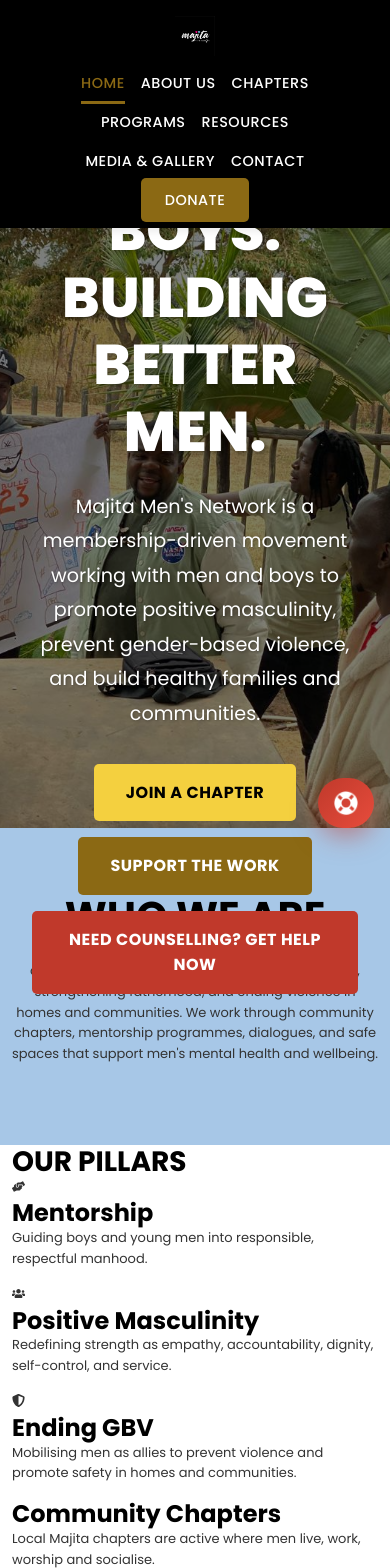
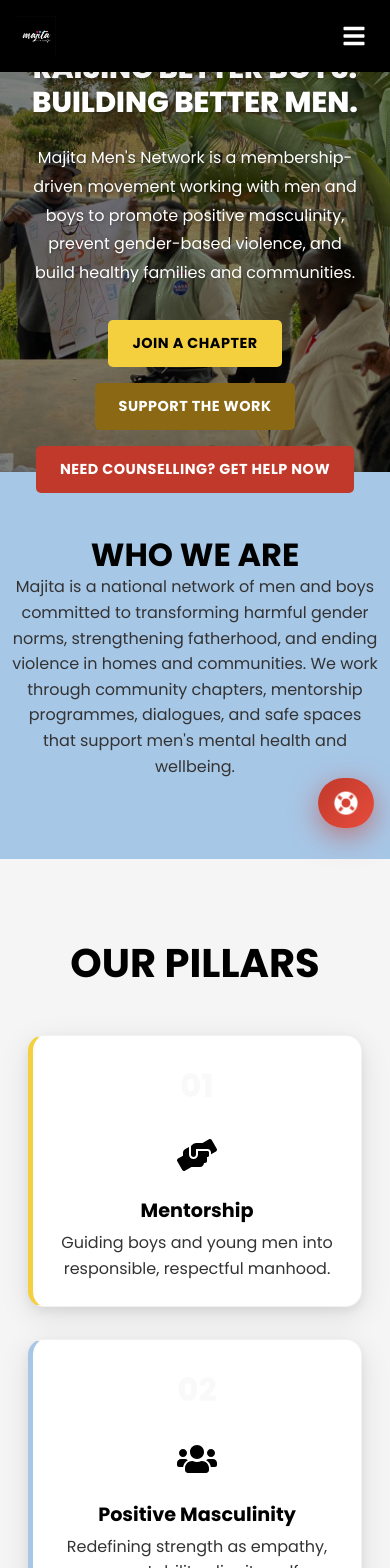
Before and after one commit to Leeroy-Brown01/majita_mens_network, a React (Vite) app: page / in a window 390 px wide. Shown: the top 1568 px of the page. Built offline with nearby package versions, Linux system fonts and the light colour scheme.

Commit message:
Added floating cards for Our pillars

```diff
--- a/src/components/Footer.css
+++ b/src/components/Footer.css
@@ -140,4 +140,51 @@
   .footer-social {
     justify-content: center;
   }
+
+  .footer {
+    padding: 2rem 0 1rem;
+  }
+
+  .footer-section h3 {
+    font-size: 1.2rem;
+  }
+
+  .footer-hashtags p {
+    font-size: 0.9rem;
+  }
 }
+
+@media screen and (max-width: 480px) {
+  .footer-container {
+    padding: 0 1rem;
+    gap: 1.5rem;
+  }
+
+  .footer-section h3 {
+    font-size: 1.1rem;
+    margin-bottom: 0.75rem;
+  }
+
+  .footer-section h4 {
+    font-size: 1rem;
+  }
+
+  .footer-section p {
+    font-size: 0.9rem;
+  }
+
+  .footer-social a {
+    width: 36px;
+    height: 36px;
+    font-size: 1.2rem;
+  }
+
+  .footer-emergency {
+    padding: 0.5rem;
+    font-size: 0.85rem;
+  }
+
+  .footer-bottom p {
+    font-size: 0.8rem;
+  }
+}
--- a/src/components/Navbar.css
+++ b/src/components/Navbar.css
@@ -92,6 +92,18 @@
   display: none;
 }
 
+/* Mobile Menu Button */
+.mobile-menu-btn {
+  display: none;
+  background: none;
+  border: none;
+  color: var(--color-white);
+  font-size: 1.5rem;
+  cursor: pointer;
+  padding: 0.5rem;
+  z-index: 1001;
+}
+
 @media screen and (max-width: 1024px) {
   .navbar-menu {
     gap: 1.5rem;
@@ -104,17 +116,72 @@
 
 @media screen and (max-width: 768px) {
   .navbar-container {
-    flex-direction: column;
-    gap: 1rem;
+    padding: 0 1rem;
+  }
+
+  .logo-image {
+    height: 50px;
+  }
+
+  .mobile-menu-btn {
+    display: flex;
+    align-items: center;
+    justify-content: center;
   }
 
   .navbar-menu {
-    flex-wrap: wrap;
-    justify-content: center;
-    gap: 1rem;
+    position: fixed;
+    top: 0;
+    left: -100%;
+    width: 80%;
+    max-width: 300px;
+    height: 100vh;
+    background-color: var(--color-black);
+    flex-direction: column;
+    justify-content: flex-start;
+    padding-top: 5rem;
+    gap: 0;
+    transition: left 0.3s ease;
+    box-shadow: 2px 0 10px rgba(0, 0, 0, 0.3);
   }
 
+  .navbar-menu.active {
+    left: 0;
+  }
+
+  .navbar-menu li {
+    width: 100%;
+  }
+
+  .navbar-link {
+    display: block;
+    padding: 1rem 2rem;
+    font-size: 1rem;
+    border-bottom: 1px solid rgba(255, 255, 255, 0.1);
+  }
+
+  .navbar-link::after {
+    display: none;
+  }
+
+  .navbar-link.active {
+    background-color: rgba(139, 105, 20, 0.2);
+    border-bottom: 1px solid rgba(255, 255, 255, 0.1);
+  }
+
+  .navbar-link[href="/donate"] {
+    margin: 1rem 2rem;
+    text-align: center;
+    border-radius: 5px;
+  }
+}
+
+@media screen and (max-width: 480px) {
   .logo-image {
     height: 40px;
   }
+
+  .navbar-menu {
+    width: 85%;
+  }
 }
--- a/src/components/Navbar.tsx
+++ b/src/components/Navbar.tsx
@@ -1,24 +1,40 @@
+import { useState } from 'react';
 import { Link, useLocation } from 'react-router-dom';
+import { FaBars, FaTimes } from 'react-icons/fa';
 import './Navbar.css';
 
 function Navbar() {
   const location = useLocation();
+  const [isMenuOpen, setIsMenuOpen] = useState(false);
+
+  const toggleMenu = () => {
+    setIsMenuOpen(!isMenuOpen);
+  };
+
+  const closeMenu = () => {
+    setIsMenuOpen(false);
+  };
 
   return (
     <nav className="navbar">
       <div className="navbar-container">
-        <Link to="/" className="navbar-logo">
+        <Link to="/" className="navbar-logo" onClick={closeMenu}>
           <img src="/images/branding/Majita_black_logo.jpg" alt="Majita Men's Network" className="logo-image" />
         </Link>
-        <ul className="navbar-menu">
-          <li><Link to="/" className={`navbar-link ${location.pathname === '/' ? 'active' : ''}`}>HOME</Link></li>
-          <li><Link to="/about" className={`navbar-link ${location.pathname === '/about' ? 'active' : ''}`}>ABOUT US</Link></li>
-          <li><Link to="/chapters" className={`navbar-link ${location.pathname === '/chapters' ? 'active' : ''}`}>CHAPTERS</Link></li>
-          <li><Link to="/programmes" className={`navbar-link ${location.pathname === '/programmes' ? 'active' : ''}`}>PROGRAMS</Link></li>
-          <li><Link to="/resources" className={`navbar-link ${location.pathname === '/resources' ? 'active' : ''}`}>RESOURCES</Link></li>
-          <li><Link to="/media" className={`navbar-link ${location.pathname === '/media' ? 'active' : ''}`}>MEDIA & GALLERY</Link></li>
-          <li><Link to="/contact" className={`navbar-link ${location.pathname === '/contact' ? 'active' : ''}`}>CONTACT</Link></li>
-          <li><Link to="/donate" className={`navbar-link ${location.pathname === '/donate' ? 'active' : ''}`}>DONATE</Link></li>
+
+        <button className="mobile-menu-btn" onClick={toggleMenu} aria-label="Toggle menu">
+          {isMenuOpen ? <FaTimes /> : <FaBars />}
+        </button>
+
+        <ul className={`navbar-menu ${isMenuOpen ? 'active' : ''}`}>
+          <li><Link to="/" className={`navbar-link ${location.pathname === '/' ? 'active' : ''}`} onClick={closeMenu}>HOME</Link></li>
+          <li><Link to="/about" className={`navbar-link ${location.pathname === '/about' ? 'active' : ''}`} onClick={closeMenu}>ABOUT US</Link></li>
+          <li><Link to="/chapters" className={`navbar-link ${location.pathname === '/chapters' ? 'active' : ''}`} onClick={closeMenu}>CHAPTERS</Link></li>
+          <li><Link to="/programmes" className={`navbar-link ${location.pathname === '/programmes' ? 'active' : ''}`} onClick={closeMenu}>PROGRAMS</Link></li>
+          <li><Link to="/resources" className={`navbar-link ${location.pathname === '/resources' ? 'active' : ''}`} onClick={closeMenu}>RESOURCES</Link></li>
+          <li><Link to="/media" className={`navbar-link ${location.pathname === '/media' ? 'active' : ''}`} onClick={closeMenu}>MEDIA & GALLERY</Link></li>
+          <li><Link to="/contact" className={`navbar-link ${location.pathname === '/contact' ? 'active' : ''}`} onClick={closeMenu}>CONTACT</Link></li>
+          <li><Link to="/donate" className={`navbar-link ${location.pathname === '/donate' ? 'active' : ''}`} onClick={closeMenu}>DONATE</Link></li>
         </ul>
       </div>
     </nav>
--- a/src/pages/About.css
+++ b/src/pages/About.css
@@ -196,11 +196,63 @@
   }
 
   .about-story h2,
-  .about-values h2 {
+  .about-values h2,
+  .organizational-structure h2 {
     font-size: 2rem;
   }
 
-  .values-grid {
+  .values-grid,
+  .structure-grid {
     grid-template-columns: 1fr;
   }
+
+  .about-values,
+  .organizational-structure {
+    padding: 2rem 1.5rem;
+  }
 }
+
+@media screen and (max-width: 480px) {
+  .about-hero {
+    padding: 3rem 0;
+  }
+
+  .about-hero h1 {
+    font-size: 2rem;
+  }
+
+  .about-subtitle {
+    font-size: 1rem;
+  }
+
+  .about-content {
+    padding: 2rem 0;
+  }
+
+  .about-card {
+    padding: 1.5rem;
+  }
+
+  .about-card h2 {
+    font-size: 1.5rem;
+  }
+
+  .about-story h2,
+  .about-values h2,
+  .organizational-structure h2 {
+    font-size: 1.6rem;
+  }
+
+  .about-story p,
+  .about-card p {
+    font-size: 1rem;
+  }
+
+  .value-item {
+    padding: 1rem;
+  }
+
+  .structure-item {
+    padding: 1.5rem;
+  }
+}
--- a/src/pages/Chapters.css
+++ b/src/pages/Chapters.css
@@ -259,15 +259,67 @@
   }
 
   .chapters-intro h2,
-  .join-chapter h2 {
+  .current-chapters h2,
+  .join-chapter h2,
+  .start-chapter h2 {
     font-size: 2rem;
   }
 
-  .chapters-grid {
+  .chapters-grid,
+  .steps-grid {
     grid-template-columns: 1fr;
   }
 
   .chapter-card {
     padding: 1.5rem;
   }
+
+  .join-chapter,
+  .start-chapter {
+    padding: 2rem 1.5rem;
+  }
+
+  .chapter-activities {
+    flex-direction: column;
+    align-items: center;
+  }
 }
+
+@media screen and (max-width: 480px) {
+  .chapters-hero {
+    padding: 3rem 0;
+  }
+
+  .chapters-hero h1 {
+    font-size: 2rem;
+  }
+
+  .chapters-subtitle {
+    font-size: 1rem;
+  }
+
+  .chapters-content {
+    padding: 2rem 0;
+  }
+
+  .chapters-intro h2,
+  .current-chapters h2,
+  .join-chapter h2,
+  .start-chapter h2 {
+    font-size: 1.6rem;
+  }
+
+  .chapter-card h3 {
+    font-size: 1.4rem;
+  }
+
+  .step-item {
+    padding: 1.5rem;
+  }
+
+  .join-btn {
+    padding: 0.875rem 2rem;
+    font-size: 1rem;
+    width: 100%;
+  }
+}
--- a/src/pages/Contact.css
+++ b/src/pages/Contact.css
@@ -324,4 +324,65 @@
   .contact-form {
     padding: 1.5rem;
   }
+
+  .social-links-contact {
+    flex-direction: column;
+    align-items: flex-start;
+  }
 }
+
+@media screen and (max-width: 480px) {
+  .contact-hero {
+    padding: 3rem 0;
+  }
+
+  .contact-hero h1 {
+    font-size: 2rem;
+  }
+
+  .contact-subtitle {
+    font-size: 1rem;
+  }
+
+  .contact-content {
+    padding: 2rem 0;
+  }
+
+  .counselling-banner {
+    padding: 1.5rem;
+  }
+
+  .counselling-banner h2 {
+    font-size: 1.5rem;
+  }
+
+  .urgent-text {
+    font-size: 0.95rem;
+  }
+
+  .contact-info-section h2,
+  .contact-form-section h2 {
+    font-size: 1.5rem;
+  }
+
+  .contact-info-card {
+    padding: 1rem;
+  }
+
+  .contact-form {
+    padding: 1rem;
+  }
+
+  .submit-btn {
+    width: 100%;
+    padding: 1rem;
+  }
+
+  .emergency-helpline {
+    padding: 1rem;
+  }
+
+  .social-links-contact {
+    gap: 0.75rem;
+  }
+}
--- a/src/pages/Donate.css
+++ b/src/pages/Donate.css
@@ -406,7 +406,56 @@
     padding: 1.5rem;
   }
 
-  .ways-grid {
+  .ways-grid,
+  .payment-methods {
     grid-template-columns: 1fr;
   }
+
+  .payment-card {
+    padding: 1.5rem;
+  }
 }
+
+@media screen and (max-width: 480px) {
+  .donate-hero {
+    padding: 3rem 0;
+  }
+
+  .donate-hero h1 {
+    font-size: 2rem;
+  }
+
+  .donate-subtitle {
+    font-size: 1rem;
+  }
+
+  .donate-content {
+    padding: 2rem 0;
+  }
+
+  .donate-intro h2,
+  .other-ways h2 {
+    font-size: 1.6rem;
+  }
+
+  .donate-form-section h3 {
+    font-size: 1.4rem;
+  }
+
+  .donate-btn {
+    width: 100%;
+    padding: 1rem;
+  }
+
+  .whatsapp-card {
+    padding: 1.5rem;
+  }
+
+  .whatsapp-icon {
+    font-size: 2.5rem;
+  }
+
+  .way-card {
+    padding: 1.5rem;
+  }
+}
--- a/src/pages/Home.css
+++ b/src/pages/Home.css
@@ -118,10 +118,12 @@
   color: var(--color-black);
   font-size: 2.5rem;
   font-weight: 700;
-/* What We Do Section - White with Cards */
+}
+
+/* What We Do Section - With Floating Cards */
 .what-we-do-section {
-  background-color: var(--color-white);
-  padding: 4rem 0;
+  background-color: #f5f5f5;
+  padding: 5rem 0;
 }
 
 .section-title {
@@ -132,37 +134,75 @@
   color: var(--color-black);
 }
 
-.pillars-grid {
-  display: grid;
-  grid-template-columns: repeat(auto-fit, minmax(300px, 1fr));
+.pillars-list {
+  display: flex;
+  flex-direction: column;
   gap: 2rem;
-  margin-top: 2rem;
+  max-width: 850px;
+  margin: 2rem auto 0;
+  padding: 0 1rem;
 }
 
-.pillar-card {
-  background-color: var(--color-white);
-  border: 2px solid var(--color-baby-blue);
-  border-radius: 10px;
-  padding: 2.5rem 2rem;
-  text-align: center;
+.pillar-card-float {
+  display: flex;
+  align-items: center;
+  gap: 1.5rem;
+  background-color: #ffffff;
+  border-radius: 16px;
+  padding: 2rem 2.5rem;
+  box-shadow: 0 8px 30px rgba(0, 0, 0, 0.1), 0 4px 10px rgba(0, 0, 0, 0.06);
   transition: all 0.3s ease;
+  position: relative;
+  border: 1px solid rgba(0, 0, 0, 0.05);
+  border-left: 5px solid var(--color-yellow);
 }
 
-.pillar-card:hover {
-  transform: translateY(-5px);
-  box-shadow: 0 10px 30px rgba(167, 199, 231, 0.3);
-  border-color: var(--color-yellow);
+.pillar-card-float:hover {
+  transform: translateY(-8px) translateX(5px);
+  box-shadow: 0 20px 50px rgba(0, 0, 0, 0.18);
+}
+
+.pillar-card-float:nth-child(2) {
+  border-left-color: var(--color-baby-blue);
+}
+
+.pillar-card-float:nth-child(3) {
+  border-left-color: var(--color-brown);
+}
+
+.pillar-number {
+  font-size: 2.5rem;
+  font-weight: 800;
+  color: var(--color-light-gray);
+  opacity: 0.5;
+  min-width: 60px;
 }
 
 .pillar-icon {
-  font-size: 3.5rem;
+  font-size: 2.5rem;
   color: var(--color-black);
-  margin-bottom: 1.5rem;
+  min-width: 60px;
+  display: flex;
+  align-items: center;
+  justify-content: center;
 }
 
-.pillar-card h3 {
+.pillar-content {
+  flex: 1;
+}
+
+.pillar-content h3 {
   color: var(--color-black);
-  line-height: 1.7;
+  font-size: 1.4rem;
+  font-weight: 700;
+  margin-bottom: 0.5rem;
+}
+
+.pillar-content p {
+  color: var(--color-dark-gray);
+  font-size: 1rem;
+  line-height: 1.6;
+  margin: 0;
 }
 
 /* Featured Sections */
@@ -214,14 +254,6 @@
 
 .featured-link:hover {
   color: var(--color-black);
-}
-
-/* What We Do Title Section - Blue */
-
-.pillar-card p {
-  color: var(--color-dark-gray);
-  font-size: 1rem;
-  line-height: 1.7;
 }
 
 /* What We Do Title Section - Blue */
@@ -287,8 +319,12 @@
     font-size: 1rem;
   }
 
-  .pillars-grid {
-    grid-template-columns: 1fr;
+  .pillars-list {
+    padding: 0 1rem;
+  }
+
+  .pillar-card-float {
+    padding: 1.5rem;
   }
 
   .info-banner {
@@ -302,15 +338,43 @@
   }
 
   .hero-content h1 {
+    font-size: 1.8rem;
+  }
+
+  .hero-content p {
+    font-size: 1rem;
+  }
+
+  .hero-btn {
+    padding: 0.75rem 1.5rem;
+    font-size: 0.9rem;
+  }
+
+  .pillar-card-float {
+    flex-direction: column;
+    text-align: center;
+    padding: 1.5rem;
+  }
+
+  .pillar-number {
     font-size: 2rem;
   }
 
-  .pillar-card {
-    padding: 2rem 1.5rem;
+  .pillar-content h3 {
+    font-size: 1.2rem;
   }
 
   .info-banner {
+    flex-direction: column;
     gap: 0.5rem;
+    padding: 1rem;
+  }
+
+  .featured-card {
+    padding: 1.5rem;
+  }
+
+  .featured-card h3 {
+    font-size: 1.4rem;
   }
 }
-}
--- a/src/pages/Home.tsx
+++ b/src/pages/Home.tsx
@@ -39,35 +39,44 @@
       <section className="what-we-do-section">
         <div className="container">
           <h2 className="section-title">OUR PILLARS</h2>
-          <div className="pillars-grid">
-            <div className="pillar-card">
+          <div className="pillars-list">
+            <div className="pillar-card-float">
+              <div className="pillar-number">01</div>
               <div className="pillar-icon">
                 <FaHandsHelping />
               </div>
+              <div className="pillar-content">
                 <h3>Mentorship</h3>
                 <p>
                   Guiding boys and young men into responsible, respectful manhood.
                 </p>
               </div>
+            </div>
 
-            <div className="pillar-card">
+            <div className="pillar-card-float">
+              <div className="pillar-number">02</div>
               <div className="pillar-icon">
                 <FaUsers />
               </div>
+              <div className="pillar-content">
                 <h3>Positive Masculinity</h3>
                 <p>
                   Redefining strength as empathy, accountability, dignity, self-control, and service.
                 </p>
               </div>
+            </div>
 
-            <div className="pillar-card">
+            <div className="pillar-card-float">
+              <div className="pillar-number">03</div>
               <div className="pillar-icon">
                 <FaShieldAlt />
               </div>
+              <div className="pillar-content">
                 <h3>Ending GBV</h3>
                 <p>
                   Mobilising men as allies to prevent violence and promote safety in homes and communities.
                 </p>
+              </div>
             </div>
           </div>
         </div>
--- a/src/pages/MediaGallery.css
+++ b/src/pages/MediaGallery.css
@@ -130,4 +130,39 @@
   .placeholder-image {
     height: 200px;
   }
+
+  .media-note {
+    padding: 1.5rem;
+  }
 }
+
+@media screen and (max-width: 480px) {
+  .media-hero {
+    padding: 3rem 0;
+  }
+
+  .media-hero h1 {
+    font-size: 2rem;
+  }
+
+  .media-subtitle {
+    font-size: 1rem;
+  }
+
+  .media-content {
+    padding: 2rem 0;
+  }
+
+  .media-intro h2 {
+    font-size: 1.6rem;
+  }
+
+  .placeholder-image {
+    height: 180px;
+  }
+
+  .gallery-item h3 {
+    font-size: 1rem;
+    padding: 0.75rem;
+  }
+}
--- a/src/pages/Programmes.css
+++ b/src/pages/Programmes.css
@@ -202,4 +202,49 @@
   .programme-card {
     padding: 2rem;
   }
+
+  .join-programme {
+    padding: 2rem 1.5rem;
+  }
 }
+
+@media screen and (max-width: 480px) {
+  .programmes-hero {
+    padding: 3rem 0;
+  }
+
+  .programmes-hero h1 {
+    font-size: 2rem;
+  }
+
+  .programmes-subtitle {
+    font-size: 1rem;
+  }
+
+  .programmes-content {
+    padding: 2rem 0;
+  }
+
+  .programmes-intro h2,
+  .join-programme h2 {
+    font-size: 1.6rem;
+  }
+
+  .programme-card {
+    padding: 1.5rem;
+  }
+
+  .programme-icon {
+    font-size: 2.5rem;
+  }
+
+  .programme-card h3 {
+    font-size: 1.3rem;
+  }
+
+  .join-btn {
+    padding: 0.875rem 2rem;
+    font-size: 1rem;
+    width: 100%;
+  }
+}
--- a/src/pages/Resources.css
+++ b/src/pages/Resources.css
@@ -255,4 +255,57 @@
   .stories-section {
     padding: 2rem 1rem;
   }
+
+  .contribute-section {
+    padding: 2rem 1.5rem;
+  }
+
+  .contribute-section h2 {
+    font-size: 1.8rem;
+  }
 }
+
+@media screen and (max-width: 480px) {
+  .resources-hero {
+    padding: 3rem 0;
+  }
+
+  .resources-hero h1 {
+    font-size: 2rem;
+  }
+
+  .resources-subtitle {
+    font-size: 1rem;
+  }
+
+  .resources-content {
+    padding: 2rem 0;
+  }
+
+  .resources-intro h2 {
+    font-size: 1.8rem;
+  }
+
+  .section-header h2 {
+    font-size: 1.6rem;
+  }
+
+  .section-icon {
+    font-size: 2rem;
+  }
+
+  .resource-card,
+  .story-card {
+    padding: 1.5rem;
+  }
+
+  .resource-card h3 {
+    font-size: 1.2rem;
+  }
+
+  .download-btn,
+  .contribute-btn {
+    padding: 0.875rem 1.5rem;
+    font-size: 0.95rem;
+  }
+}
```
Also changed, not shown: 5 other files (tests, documents, lock files or other folders). Lines whose indentation alone changed are shown as unchanged.
